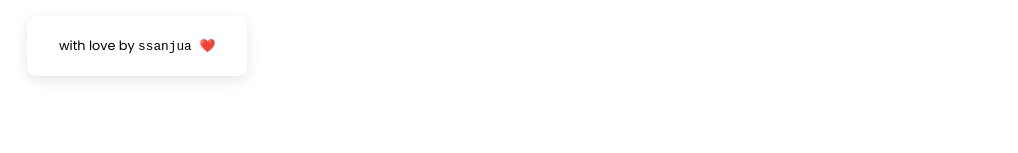
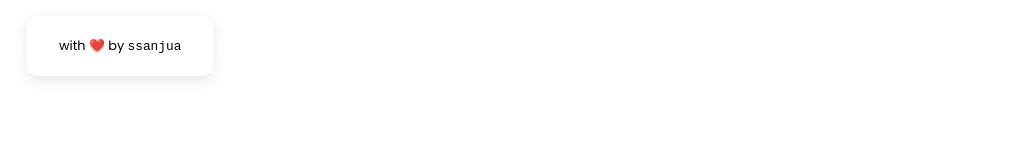
Before and after one commit to ssanjua/url-shortener, a Next.js app: page / in a window 1280 px wide. Shown: the top 153 px of the page, without its empty margins (39-1057 px from the left). Built offline with nearby package versions, Linux system fonts and the light colour scheme.

Commit message:
fullShortUrl

```diff
--- a/src/components/Footer.js
+++ b/src/components/Footer.js
@@ -4,7 +4,10 @@ import styles from './Footer.module.css';
 const Footer = () => {
   return (
     <footer className={styles.footer}>
-        <p>© {new Date().getFullYear()} ssanjua.com</p>
+      <p>© {new Date().getFullYear()}
+        <a href="https://ssanjua.vercel.app" target="_blank"> ssanjua.com
+        </a>
+      </p>
     </footer>
   );
 };
--- a/src/pages/index.js
+++ b/src/pages/index.js
@@ -51,7 +51,7 @@ export default function Home() {
       <div className={styles.container}>
         <header className={styles.header}>
           <a href="www.ssanjua.com" target="_blank" rel="noopener noreferrer">
-            <p>with love by <code>ssanjua ❤️</code></p>
+            <p>with ❤️ by <a href="https://github.com/ssanjua" target="_blank"><code>ssanjua</code></a></p>
           </a>
         </header>
       <main className={styles.mainContent}>
```
Lines whose indentation alone changed are shown as unchanged.
